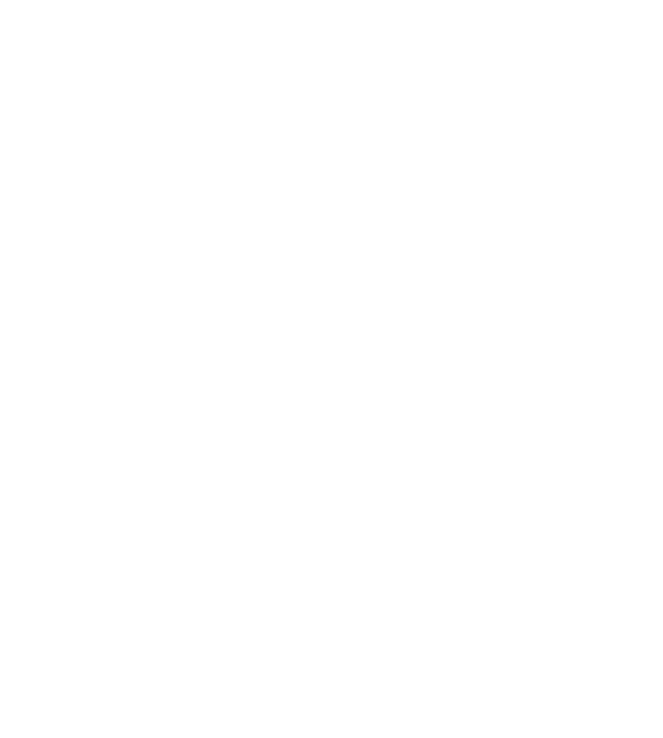
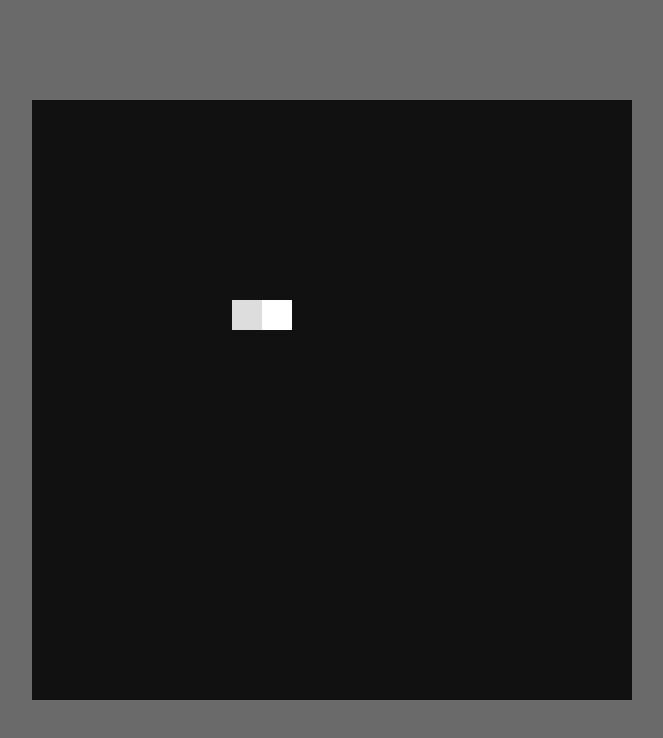
Before and after one commit to lucas0302/Game-Sneck-HTML, a plain HTML site: page index.html in a window 1280 px wide. Shown: the whole page, without its empty margins (308-971 px from the left). Drawn offline with Linux system fonts and the light colour scheme; files that its build step writes are made by us from their sources.

Commit message:
Criando a cobrinha e a movimentação

```diff
--- a/css/style.css
+++ b/css/style.css
@@ -0,0 +1,19 @@
+@import url("https://fonts.googleapis.com/css2?family=Poppins:wght@300;400;500;600;700;800&display=swap");
+*{
+    margin: 0;
+    padding: 0;
+    box-sizing: border-box;
+    font-family: "Poppings", sans-serif;
+}
+body{
+background-color: #6b6a6a;
+display: flex;
+min-height: 100vh;
+align-items: center;
+justify-content: center;
+flex-direction: column;
+color: white;
+}
+canvas{
+    background-color: #111;
+}
--- a/index.html
+++ b/index.html
@@ -4,10 +4,11 @@
     <meta charset="UTF-8">
     <meta name="viewport" content="width=device-width, initial-scale=1.0">
     <title>Jogo da Cobrinha</title>
-    <link rel="stylesheet" href="style.css">
+    <link rel="stylesheet" href="./css/style.css">
 </head>
 <body>
-    <canvas></canvas>
+
+    <canvas width="600" height="600"></canvas>
     <script src="./js/script.js"></script>
 </body>
 </html>
--- a/js/script.js
+++ b/js/script.js
@@ -0,0 +1,55 @@
+const canvas = document.querySelector("canvas");
+const ctx = canvas.getContext("2d");
+
+const size = 30;
+
+const snake = [
+    {x: 200, y: 200},
+    {x: 230, y: 200},
+];
+
+let direction, loopId
+
+const drawSnake = ()=>{
+    ctx.fillStyle = "#ddd"
+
+    snake.forEach((position, index)=>{
+        if(index == snake.length - 1){
+            ctx.fillStyle = "white"
+        }
+        ctx.fillRect(position.x, position.y, size, size)
+    })
+}
+
+const moveSnake = ()=>{
+    if(!direction) return
+
+    const head = snake[snake.length - 1];
+
+    if (direction == "right"){
+        snake.push({x: head.x + size, y: head.y})
+    }
+    if (direction == "left"){
+        snake.push({x: head.x - size, y: head.y})
+    }
+    if (direction == "down"){
+        snake.push({x: head.x , y: head.y + size})
+    }
+    if (direction == "up"){
+        snake.push({x: head.x , y: head.y - size})
+    }
+    snake.shift();
+}
+
+const gameLoop = ()=>{
+    clearInterval(loopId)
+    ctx.clearRect(0, 0, 600, 600)
+    moveSnake()
+    drawSnake()
+
+   loopId = setTimeout(()=>{
+        gameLoop()
+    }, 300)
+}
+
+gameLoop()
```
